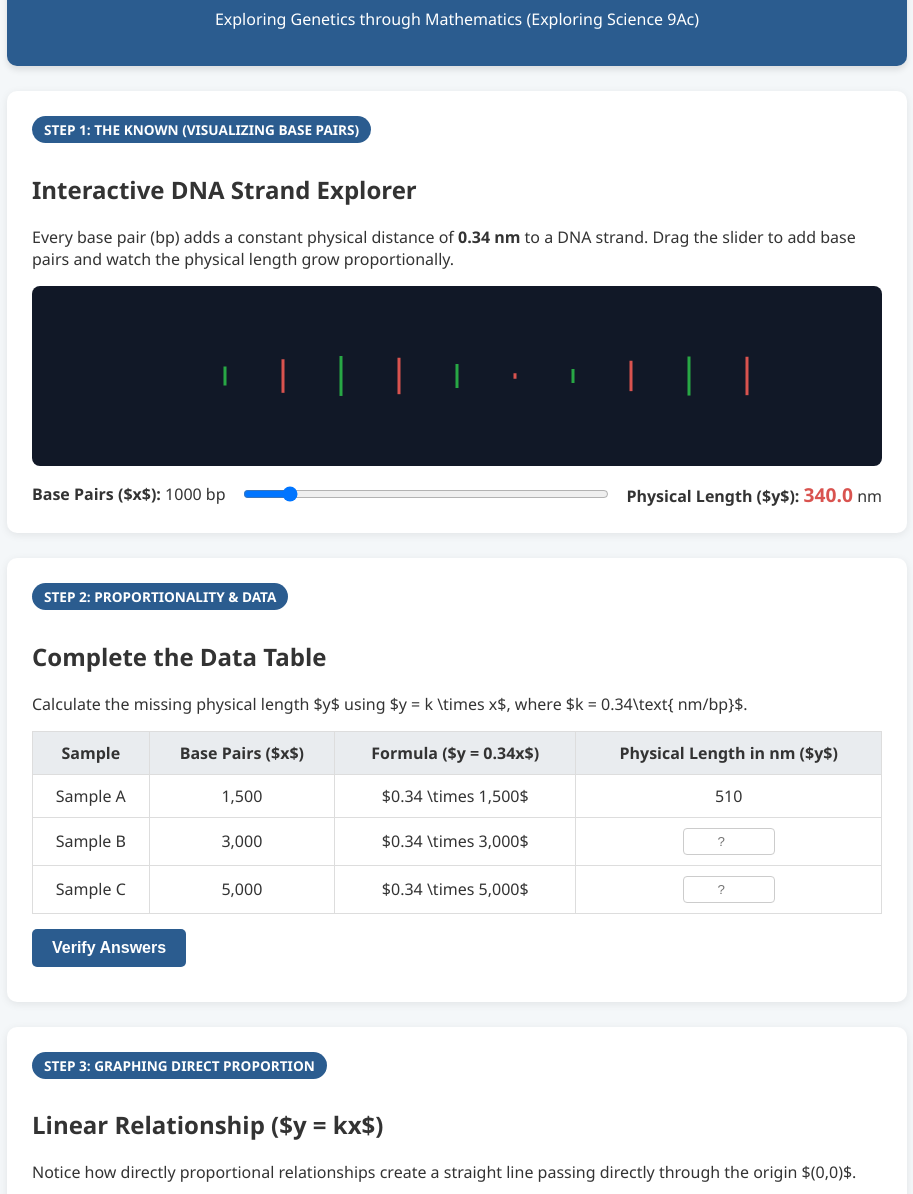
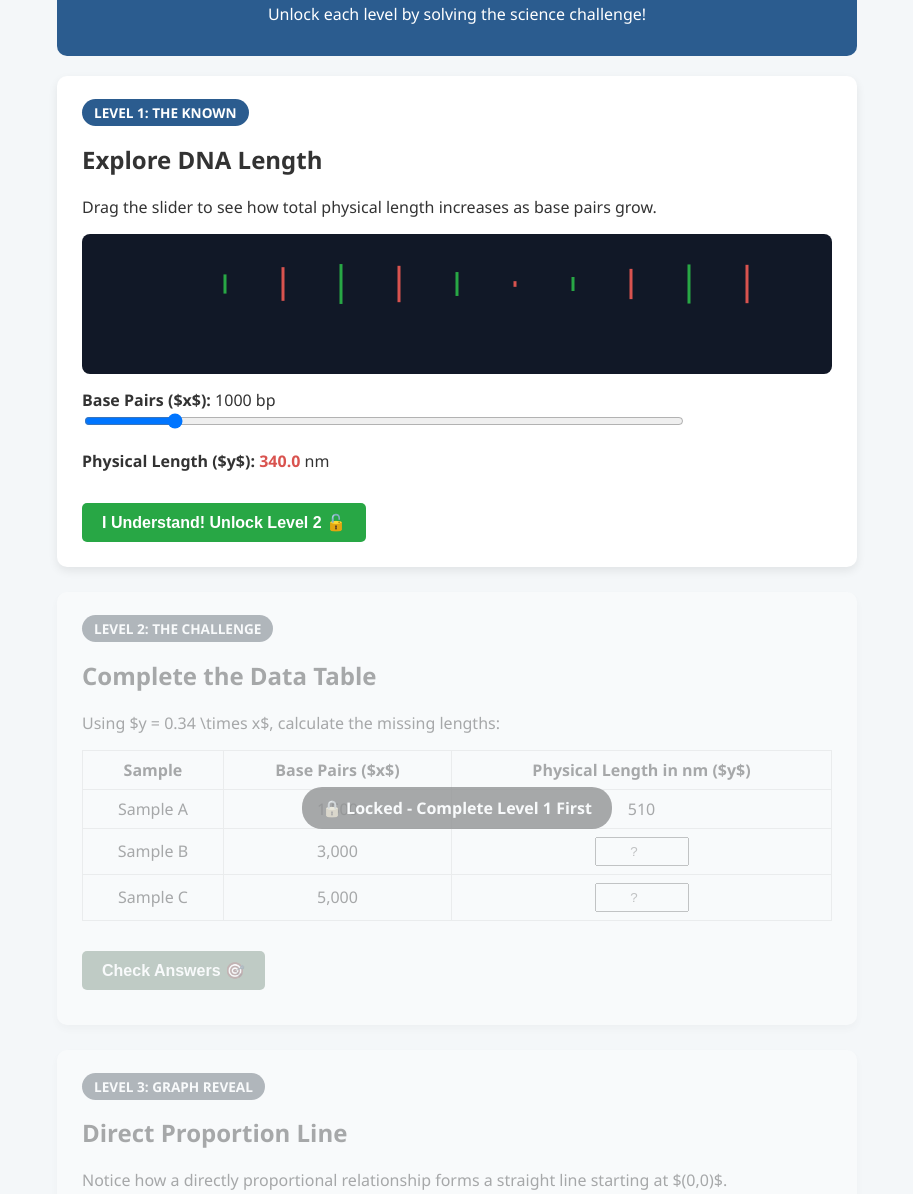
Before and after one commit to Mage-Math/DP-in-Genetics, a plain HTML site: page index.html in a window 1280 px wide. Shown: the part 118-1312 px from the top of the page, without its empty margins (183-1096 px from the left). Drawn offline with nearby package versions, Linux system fonts and the light colour scheme.

Commit message:
Update index.html

```diff
--- a/index.html
+++ b/index.html
@@ -3,7 +3,7 @@
 <head>
   <meta charset="UTF-8" />
   <meta name="viewport" content="width=device-width, initial-scale=1.0"/>
-  <title>Exploring DNA & Direct Proportion</title>
+  <title>DNA Quest: Direct Proportion</title>
   <script src="https://cdn.jsdelivr.net/npm/chart.js"></script>
   <style>
     :root {
@@ -11,44 +11,63 @@
       --secondary: #d9534f;
       --bg: #f4f7f9;
       --card-bg: #ffffff;
-      --text: #333333;
       --accent: #28a745;
+      --locked: #a0aec0;
     }
 
     body {
       font-family: 'Segoe UI', Tahoma, Geneva, Verdana, sans-serif;
       background-color: var(--bg);
-      color: var(--text);
+      color: #333;
       margin: 0;
       padding: 20px;
     }
 
     .container {
-      max-width: 900px;
+      max-width: 800px;
       margin: 0 auto;
     }
 
     header {
       text-align: center;
-      padding: 20px 0;
+      padding: 15px;
       background: var(--primary);
       color: white;
       border-radius: 10px;
-      margin-bottom: 25px;
-      box-shadow: 0 4px 6px rgba(0,0,0,0.1);
+      margin-bottom: 20px;
     }
 
-    .section-card {
+    .level-card {
       background: var(--card-bg);
       border-radius: 10px;
       padding: 25px;
       margin-bottom: 25px;
-      box-shadow: 0 2px 8px rgba(0,0,0,0.08);
-      transition: transform 0.2s;
+      box-shadow: 0 4px 10px rgba(0,0,0,0.08);
+      position: relative;
+      transition: all 0.4s ease;
     }
 
-    .step-tag {
-      display: inline-block;
+    /* Locked Level Styling */
+    .level-card.locked {
+      opacity: 0.4;
+      pointer-events: none;
+      filter: grayscale(80%);
+    }
+
+    .level-card.locked::after {
+      content: "🔒 Locked - Complete Level " attr(data-req) " First";
+      position: absolute;
+      top: 50%;
+      left: 50%;
+      transform: translate(-50%, -50%);
+      background: rgba(0,0,0,0.8);
+      color: white;
+      padding: 10px 20px;
+      border-radius: 20px;
+      font-weight: bold;
+    }
+
+    .badge {
       background: var(--primary);
       color: white;
       padding: 4px 12px;
@@ -56,34 +75,29 @@
       font-size: 0.85rem;
       font-weight: bold;
       text-transform: uppercase;
-      margin-bottom: 10px;
     }
 
-    /* SVG Interactive DNA Animation */
     .dna-container {
       width: 100%;
-      height: 180px;
+      height: 140px;
       background: #111827;
       border-radius: 8px;
-      display: flex;
-      flex-direction: column;
-      align-items: center;
-      justify-content: center;
-      position: relative;
-      overflow: hidden;
+      margin: 15px 0;
     }
 
-    .slider-controls {
+    .btn {
+      background: var(--accent);
+      color: white;
+      border: none;
+      padding: 10px 20px;
+      border-radius: 5px;
+      font-size: 1rem;
+      font-weight: bold;
+      cursor: pointer;
       margin-top: 15px;
-      display: flex;
-      align-items: center;
-      gap: 15px;
     }
 
-    input[type=range] {
-      flex: 1;
-      height: 8px;
-    }
+    .btn:hover { background: #218838; }
 
     table {
       width: 100%;
@@ -93,49 +107,26 @@
 
     th, td {
       border: 1px solid #ddd;
-      padding: 10px;
+      padding: 8px;
       text-align: center;
-    }
-
-    th {
-      background-color: #e9ecef;
     }
 
     input[type=number] {
       width: 80px;
       padding: 5px;
       text-align: center;
-      border: 1px solid #ccc;
-      border-radius: 4px;
-    }
-
-    .btn {
-      background: var(--primary);
-      color: white;
-      border: none;
-      padding: 10px 20px;
-      border-radius: 5px;
-      cursor: pointer;
-      font-size: 1rem;
-      font-weight: bold;
-      transition: background 0.2s;
-    }
-
-    .btn:hover {
-      background: #1d3e61;
     }
 
     .feedback {
       margin-top: 10px;
       font-weight: bold;
     }
-
     .correct { color: var(--accent); }
     .incorrect { color: var(--secondary); }
 
     .chart-container {
       position: relative;
-      height: 350px;
+      height: 300px;
       width: 100%;
     }
   </style>
@@ -144,211 +135,170 @@
 
 <div class="container">
   <header>
-    <h1>DNA Physical Length & Direct Proportion</h1>
-    <p>Exploring Genetics through Mathematics (Exploring Science 9Ac)</p>
+    <h1>🧬 DNA Quest: Master Direct Proportion</h1>
+    <p>Unlock each level by solving the science challenge!</p>
   </header>
 
-  <!-- STEP 1: THE KNOWN -->
-  <div class="section-card">
-    <span class="step-tag">Step 1: The Known (Visualizing Base Pairs)</span>
-    <h2>Interactive DNA Strand Explorer</h2>
-    <p>Every base pair (bp) adds a constant physical distance of <strong>0.34 nm</strong> to a DNA strand. Drag the slider to add base pairs and watch the physical length grow proportionally.</p>
+  <!-- LEVEL 1 -->
+  <div id="level1" class="level-card">
+    <span class="badge">Level 1: The Known</span>
+    <h2>Explore DNA Length</h2>
+    <p>Drag the slider to see how total physical length increases as base pairs grow.</p>
 
     <div class="dna-container">
-      <svg id="dnaSvg" width="100%" height="100" viewBox="0 0 600 100">
-        <!-- DNA Base Pairs will be animated here via JS -->
-      </svg>
+      <svg id="dnaSvg" width="100%" height="100" viewBox="0 0 600 100"></svg>
     </div>
 
-    <div class="slider-controls">
-      <label for="bpSlider"><strong>Base Pairs ($x$):</strong> <span id="bpValue">1000</span> bp</label>
-      <input type="range" id="bpSlider" min="500" max="5000" step="100" value="1000">
-      <div><strong>Physical Length ($y$):</strong> <span id="lengthValue" style="color:var(--secondary); font-size:1.2rem; font-weight:bold;">340</span> nm</div>
-    </div>
+    <div>
+      <label><strong>Base Pairs ($x$):</strong> <span id="bpValue">1000</span> bp</label><br>
+      <input type="range" id="bpSlider" min="500" max="4000" step="500" value="1000" style="width:80%;">
+      <p><strong>Physical Length ($y$):</strong> <span id="lengthValue" style="color:var(--secondary); font-weight:bold;">340</span> nm</p>
     </div>
 
-  <!-- STEP 2: CONNECTING MATH & SCIENCE -->
-  <div class="section-card">
-    <span class="step-tag">Step 2: Proportionality & Data</span>
+    <button class="btn" onclick="unlockLevel(2)">I Understand! Unlock Level 2 🔓</button>
+  </div>
+
+  <!-- LEVEL 2 -->
+  <div id="level2" class="level-card locked" data-req="1">
+    <span class="badge">Level 2: The Challenge</span>
     <h2>Complete the Data Table</h2>
-    <p>Calculate the missing physical length $y$ using $y = k \times x$, where $k = 0.34\text{ nm/bp}$.</p>
+    <p>Using $y = 0.34 \times x$, calculate the missing lengths:</p>
 
     <table>
-      <thead>
       <tr>
         <th>Sample</th>
         <th>Base Pairs ($x$)</th>
-          <th>Formula ($y = 0.34x$)</th>
         <th>Physical Length in nm ($y$)</th>
       </tr>
-      </thead>
-      <tbody>
       <tr>
         <td>Sample A</td>
         <td>1,500</td>
-          <td>$0.34 \times 1,500$</td>
         <td>510</td>
       </tr>
       <tr>
         <td>Sample B</td>
         <td>3,000</td>
-          <td>$0.34 \times 3,000$</td>
-          <td><input type="number" id="inputB" placeholder="?"></td>
+        <td><input type="number" id="ansB" placeholder="?"></td>
       </tr>
       <tr>
         <td>Sample C</td>
         <td>5,000</td>
-          <td>$0.34 \times 5,000$</td>
-          <td><input type="number" id="inputC" placeholder="?"></td>
+        <td><input type="number" id="ansC" placeholder="?"></td>
       </tr>
-      </tbody>
     </table>
-    <button class="btn" onclick="checkTable()">Verify Answers</button>
-    <div id="tableFeedback" class="feedback"></div>
+
+    <button class="btn" onclick="checkLevel2()">Check Answers 🎯</button>
+    <div id="feedback2" class="feedback"></div>
   </div>
 
-  <!-- STEP 3: ANIMATED GRAPH -->
-  <div class="section-card">
-    <span class="step-tag">Step 3: Graphing Direct Proportion</span>
-    <h2>Linear Relationship ($y = kx$)</h2>
-    <p>Notice how directly proportional relationships create a straight line passing directly through the origin $(0,0)$.</p>
+  <!-- LEVEL 3 -->
+  <div id="level3" class="level-card locked" data-req="2">
+    <span class="badge">Level 3: Graph Reveal</span>
+    <h2>Direct Proportion Line</h2>
+    <p>Notice how a directly proportional relationship forms a straight line starting at $(0,0)$.</p>
+
     <div class="chart-container">
       <canvas id="proportionChart"></canvas>
     </div>
+
+    <button class="btn" onclick="unlockLevel(4)">Go to Final Challenge 🚀</button>
   </div>
 
-  <!-- STEP 4: THE UNKNOWN -->
-  <div class="section-card">
-    <span class="step-tag">Step 4: The Unknown (Extrapolation)</span>
-    <h2>Predicting Human Chromosome Segments</h2>
-    <p>A scientist identifies a target gene region containing <strong>8,000 base pairs</strong>. Predict its physical length using your constant of proportionality.</p>
+  <!-- LEVEL 4 -->
+  <div id="level4" class="level-card locked" data-req="3">
+    <span class="badge">Level 4: The Unknown</span>
+    <h2>Final Boss: Predict Chromosome Length</h2>
+    <p>A newly discovered gene segment has <strong>8,000 base pairs</strong>. Predict its exact physical length in nanometers!</p>
 
-    <div style="margin: 15px 0;">
-      <label for="inputUnknown"><strong>Calculated Length ($y$ in nm):</strong> </label>
-      <input type="number" id="inputUnknown" placeholder="e.g. 2500">
-      <button class="btn" onclick="checkUnknown()">Submit Prediction</button>
-    </div>
-    <div id="unknownFeedback" class="feedback"></div>
+    <input type="number" id="ansFinal" placeholder="Enter nm">
+    <button class="btn" onclick="checkLevel4()">Submit Final Answer 🏆</button>
+    <div id="feedback4" class="feedback"></div>
   </div>
 </div>
 
 <script>
-  // 1. Interactive DNA Visualizer
+  // DNA Animation
   const slider = document.getElementById('bpSlider');
-  const bpValue = document.getElementById('bpValue');
-  const lengthValue = document.getElementById('lengthValue');
   const svg = document.getElementById('dnaSvg');
 
-  function drawDna(bpCount) {
-    bpValue.textContent = bpCount;
-    const lengthNm = (bpCount * 0.34).toFixed(1);
-    lengthValue.textContent = lengthNm;
+  function drawDna(bp) {
+    document.getElementById('bpValue').textContent = bp;
+    document.getElementById('lengthValue').textContent = (bp * 0.34).toFixed(1);
 
     svg.innerHTML = '';
-    const numRungs = Math.min(Math.floor(bpCount / 100), 40);
-    const spacing = 580 / numRungs;
+    const rungs = Math.floor(bp / 100);
+    const spacing = 580 / rungs;
 
-    // Draw backbone strands
-    let strand1 = "M 10 30 ";
-    let strand2 = "M 10 70 ";
-
-    for (let i = 0; i <= numRungs; i++) {
+    for (let i = 0; i <= rungs; i++) {
       const x = 10 + i * spacing;
       const y1 = 50 + 20 * Math.sin(i * 0.5);
       const y2 = 50 - 20 * Math.sin(i * 0.5);
 
-      // Draw Rungs
       const line = document.createElementNS("http://www.w3.org/2000/svg", "line");
-      line.setAttribute("x1", x);
-      line.setAttribute("y1", y1);
-      line.setAttribute("x2", x);
-      line.setAttribute("y2", y2);
+      line.setAttribute("x1", x); line.setAttribute("y1", y1);
+      line.setAttribute("x2", x); line.setAttribute("y2", y2);
       line.setAttribute("stroke", i % 2 === 0 ? "#d9534f" : "#28a745");
       line.setAttribute("stroke-width", "3");
       svg.appendChild(line);
-
-      strand1 += `L ${x}${y1} `;
-      strand2 += `L ${x}${y2} `;
     }
-
-    const path1 = document.createElementNS("http://www.w3.org/2000/svg", "path");
-    path1.setAttribute("d", strand1);
-    path1.setAttribute("stroke", "#2b5c8f");
-    path1.setAttribute("fill", "none");
-    path1.setAttribute("stroke-width", "4");
-    svg.appendChild(path1);
-
-    const path2 = document.createElementNS("http://www.w3.org/2000/svg", "path");
-    path2.setAttribute("d", strand2);
-    path2.setAttribute("stroke", "#2b5c8f");
-    path2.setAttribute("fill", "none");
-    path2.setAttribute("stroke-width", "4");
-    svg.appendChild(path2);
   }
 
   slider.addEventListener('input', (e) => drawDna(e.target.value));
   drawDna(1000);
 
-  // 2. Table Validation
-  function checkTable() {
-    const valB = parseFloat(document.getElementById('inputB').value);
-    const valC = parseFloat(document.getElementById('inputC').value);
-    const feedback = document.getElementById('tableFeedback');
+  // Level Unlocking Logic
+  function unlockLevel(lvlNum) {
+    const card = document.getElementById('level' + lvlNum);
+    card.classList.remove('locked');
+    card.scrollIntoView({ behavior: 'smooth' });
 
-    if (valB === 1020 && valC === 1700) {
-      feedback.textContent = "Correct! You successfully calculated the physical lengths.";
-      feedback.className = "feedback correct";
+    if (lvlNum === 3) initChart();
+  }
+
+  function checkLevel2() {
+    const b = parseFloat(document.getElementById('ansB').value);
+    const c = parseFloat(document.getElementById('ansC').value);
+    const fb = document.getElementById('feedback2');
+
+    if (b === 1020 && c === 1700) {
+      fb.className = "feedback correct";
+      fb.textContent = "🎉 Excellent! Level 3 Unlocked!";
+      setTimeout(() => unlockLevel(3), 1000);
     } else {
-      feedback.textContent = "Incorrect. Remember: Multiply base pairs by 0.34.";
-      feedback.className = "feedback incorrect";
+      fb.className = "feedback incorrect";
+      fb.textContent = "❌ Try again! Multiply base pairs by 0.34.";
     }
   }
 
-  // 3. Chart.js Setup
+  function initChart() {
     const ctx = document.getElementById('proportionChart').getContext('2d');
-  const chart = new Chart(ctx, {
+    new Chart(ctx, {
       type: 'line',
       data: {
         labels: [0, 1500, 3000, 5000, 8000],
         datasets: [{
-        label: 'DNA Length (y = 0.34x)',
+          label: 'y = 0.34x',
           data: [0, 510, 1020, 1700, 2720],
           borderColor: '#2b5c8f',
           backgroundColor: 'rgba(43, 92, 143, 0.1)',
-        borderWidth: 3,
-        pointBackgroundColor: '#d9534f',
-        pointRadius: 6,
           fill: true,
-        tension: 0
+          pointRadius: 6
         }]
       },
-    options: {
-      responsive: true,
-      maintainAspectRatio: false,
-      scales: {
-        x: {
-          title: { display: true, text: 'Number of Base Pairs (x)' },
-          min: 0
-        },
-        y: {
-          title: { display: true, text: 'Physical Length in nm (y)' },
-          min: 0
+      options: { responsive: true, maintainAspectRatio: false }
+    });
   }
-      }
-    }
-  });
 
-  // 4. Extrapolation Check
-  function checkUnknown() {
-    const val = parseFloat(document.getElementById('inputUnknown').value);
-    const feedback = document.getElementById('unknownFeedback');
+  function checkLevel4() {
+    const ans = parseFloat(document.getElementById('ansFinal').value);
+    const fb = document.getElementById('feedback4');
 
-    if (val === 2720) {
-      feedback.textContent = "Excellent! 8,000 bp × 0.34 nm/bp = 2,720 nm. Your prediction matches the graph!";
-      feedback.className = "feedback correct";
+    if (ans === 2720) {
+      fb.className = "feedback correct";
+      fb.textContent = "🏆 CONGRATULATIONS! You mastered DNA Direct Proportion!";
     } else {
-      feedback.textContent = "Not quite. Calculate 8000 × 0.34 or inspect the top-right point on the graph.";
-      feedback.className = "feedback incorrect";
+      fb.className = "feedback incorrect";
+      fb.textContent = "❌ Not quite! Calculate 8000 × 0.34.";
     }
   }
 </script>
```
Lines whose indentation alone changed are shown as unchanged.
